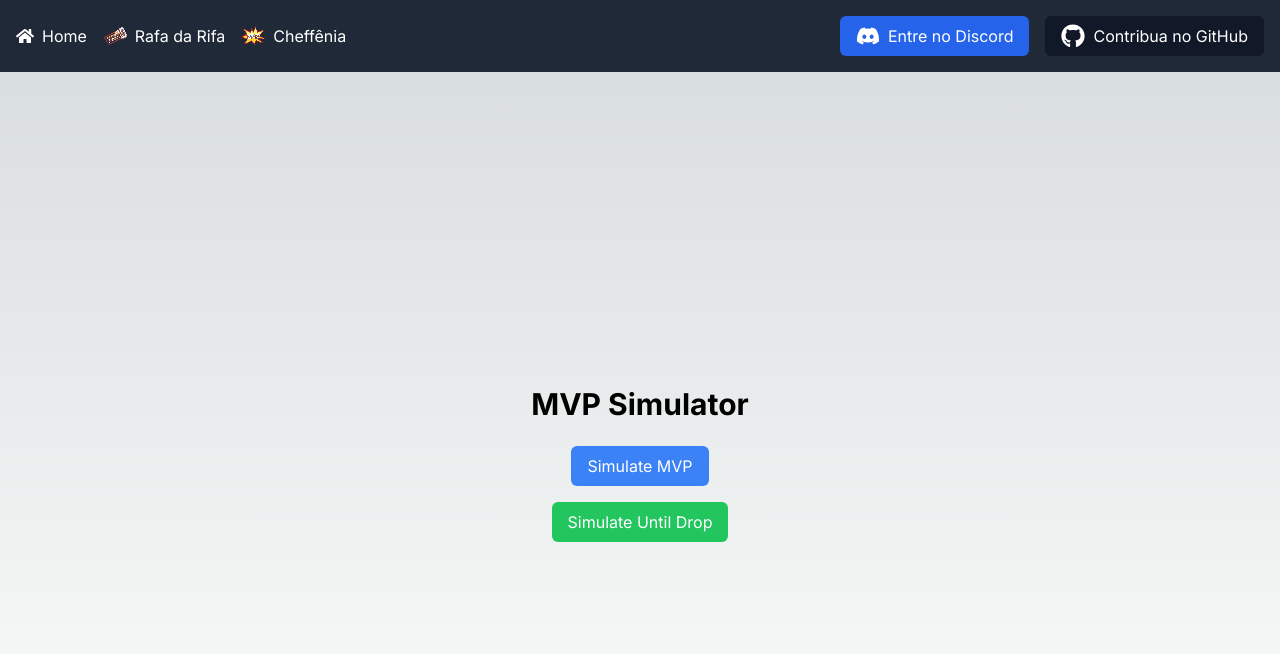
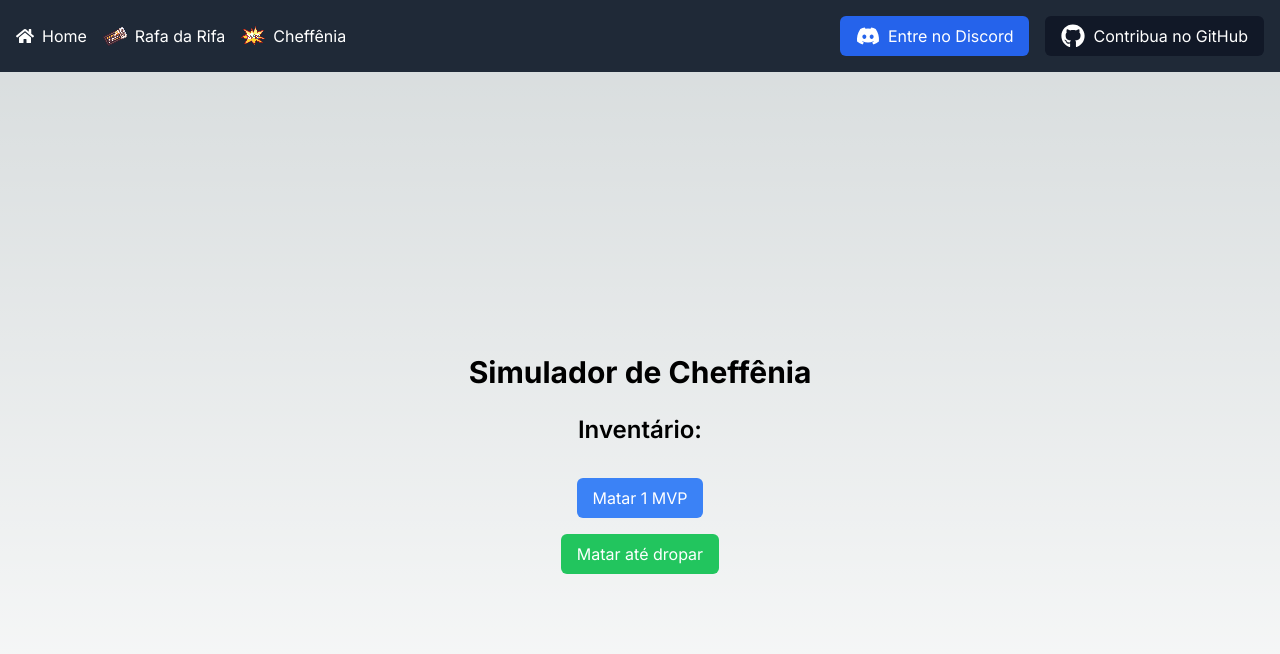
Before and after one commit to raphaelbp12/afktales, a Next.js app: page /mvpsimulator in a window 1280 px wide. Shown: the top 654 px of the page. Built offline with nearby package versions, Linux system fonts and the light colour scheme.

Commit message:
fix: better styling

```diff
--- a/components/DefeatedEnemiesTable.tsx
+++ b/components/DefeatedEnemiesTable.tsx
@@ -14,6 +14,12 @@ const DefeatedEnemiesTable: React.FC<DefeatedEnemiesTableProps> = ({
     return Object.values(defeatedEnemies)
       .filter(({ enemy }) => enemy.tier === tier)
       .reduce((total, { count }) => total + count, 0);
+  };
+  const getAllCount = () => {
+    return Object.values(defeatedEnemies).reduce(
+      (total, { count }) => total + count,
+      0
+    );
   };
 
   const formatDefeatedEnemies = (tier: string) => {
@@ -37,21 +43,21 @@ const DefeatedEnemiesTable: React.FC<DefeatedEnemiesTableProps> = ({
 
   return (
     <div className="mt-6">
-      <h3 className="text-xl font-bold mb-2">Defeated Enemies:</h3>
+      <h3 className="text-xl font-bold mb-2">MVPs mortos: {getAllCount()}</h3>
       <table className="min-w-full table-auto border-collapse border border-gray-300">
         <thead>
           <tr>
             <th className="px-4 py-2 border border-gray-300">
-              Tier C ({getTierCount("C")})
+              Rank C ({getTierCount("C")})
             </th>
             <th className="px-4 py-2 border border-gray-300">
-              Tier B ({getTierCount("B")})
+              Rank B ({getTierCount("B")})
             </th>
             <th className="px-4 py-2 border border-gray-300">
-              Tier A ({getTierCount("A")})
+              Rank A ({getTierCount("A")})
             </th>
             <th className="px-4 py-2 border border-gray-300">
-              Tier S ({getTierCount("S")})
+              Rank S ({getTierCount("S")})
             </th>
           </tr>
         </thead>
--- a/components/Inventory.tsx
+++ b/components/Inventory.tsx
@@ -29,7 +29,7 @@ const Inventory: React.FC = () => {
   const aggregatedInventory = aggregateInventory(inventory);
 
   return (
-    <div className="grid grid-cols-3 gap-4 mt-4">
+    <div className="grid grid-cols-12 gap-4 my-4">
       {aggregatedInventory.map((item, index) => (
         <Tooltip
           key={index}
--- a/components/MvpSimulator.tsx
+++ b/components/MvpSimulator.tsx
@@ -13,6 +13,7 @@ import { useInventory } from "../contexts/inventoryContext";
 import { Item } from "./item";
 import { drops } from "./drops";
 import DefeatedEnemiesTable from "./DefeatedEnemiesTable";
+import Inventory from "./Inventory";
 
 function getRandomEnemy(enemies: Enemy[]): Enemy {
   const weightedEnemies: Enemy[] = [];
@@ -87,23 +88,25 @@ const MvpSimulator: React.FC = () => {
 
   return (
     <div className="flex flex-col items-center justify-center min-h-screen p-6">
-      <h1 className="text-3xl font-bold mb-6">MVP Simulator</h1>
+      <h1 className="text-3xl font-bold mb-6">Simulador de Cheffênia</h1>
+      <h2 className="text-2xl font-semibold">Inventário:</h2>
+      <Inventory />
       <button
         onClick={handleSimulate}
         className="px-4 py-2 bg-blue-500 text-white rounded-md mb-4"
       >
-        Simulate MVP
+        Matar 1 MVP
       </button>
       <button
         onClick={handleSimulateUntilDrop}
         className="px-4 py-2 bg-green-500 text-white rounded-md mb-4"
       >
-        Simulate Until Drop
+        Matar até dropar
       </button>
       {selectedEnemy && (
         <div className="text-center">
           <h2 className="text-2xl font-semibold mb-2">{selectedEnemy.name}</h2>
-          <p className="text-xl">Tier: {selectedEnemy.tier}</p>
+          <p className="text-xl">Rank: {selectedEnemy.tier}</p>
           <img
             src={`https://static.divine-pride.net/images/mobs/png/${selectedEnemy.mobId}.png`}
             alt={selectedEnemy.name}
@@ -114,7 +117,7 @@ const MvpSimulator: React.FC = () => {
             rel="noopener noreferrer"
             className="text-blue-500 underline"
           >
-            View Details
+            Ver detalhes
           </a>
         </div>
       )}
```
